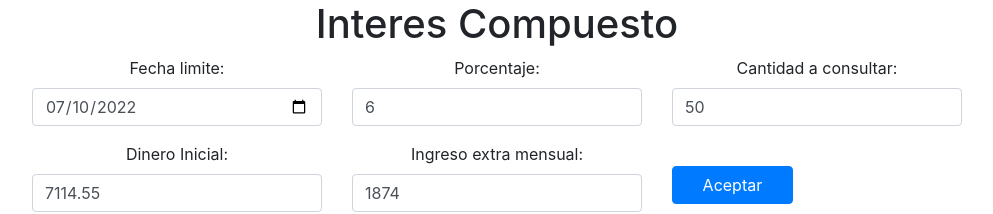
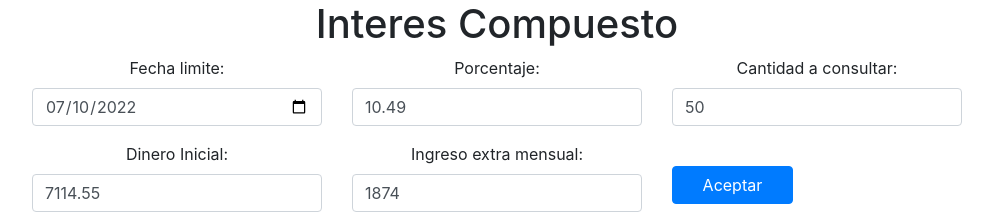
Before and after one commit to alfredoperaltag/interes-compuesto, a React (Create React App) app in the folder inversion/: page / in a window 1280 px wide. Shown: the top 214 px of the page, without its empty margins (143-1136 px from the left). Built offline with nearby package versions, Linux system fonts and the light colour scheme.

Commit message:
input with 3 decimals.

```diff
--- a/inversion/src/components/chartForm/chartForm.js
+++ b/inversion/src/components/chartForm/chartForm.js
@@ -6,7 +6,7 @@ class ChartForm extends Component {
     state = {
         calendario: "2022-07-10",
         dineroInicial: 7114.55,
-        porcentaje: 6,
+        porcentaje: 10.49,
         ingresoExtraMensual: 1874,
         cantidadConsultar: 50
     }
@@ -36,14 +36,14 @@ class ChartForm extends Component {
                 <div className="row justify-content-center">
                     <div className="col-sm-12 col-md-3">
                         <Input type="date" id="calendario" value={this.state.calendario} onChange={this.handleInputChange}>Fecha limite: </Input>
-                        <Input type="number" min="0" step="0.01" id="dineroInicial" value={this.state.dineroInicial} onChange={this.handleInputChange}>Dinero Inicial: </Input>
+                        <Input type="number" min="0" step="0.001" id="dineroInicial" value={this.state.dineroInicial} onChange={this.handleInputChange}>Dinero Inicial: </Input>
                     </div>
                     <div className="col-sm-12 col-md-3">
-                        <Input type="number" min="0" step="0.01" id="porcentaje" value={this.state.porcentaje} onChange={this.handleInputChange}>Porcentaje: </Input>
-                        <Input type="number" min="0" step="0.01" id="ingresoExtraMensual" value={this.state.ingresoExtraMensual} onChange={this.handleInputChange}>Ingreso extra mensual: </Input>
+                        <Input type="number" min="0" step="0.001" id="porcentaje" value={this.state.porcentaje} onChange={this.handleInputChange}>Porcentaje: </Input>
+                        <Input type="number" min="0" step="0.001" id="ingresoExtraMensual" value={this.state.ingresoExtraMensual} onChange={this.handleInputChange}>Ingreso extra mensual: </Input>
                     </div>
                     <div className="col-sm-12 col-md-3">
-                        <Input type="number" min="0" step="0.01" id="cantidadConsultar" value={this.state.cantidadConsultar} onChange={this.handleInputChange}>Cantidad a consultar: </Input>
+                        <Input type="number" min="0" step="0.001" id="cantidadConsultar" value={this.state.cantidadConsultar} onChange={this.handleInputChange}>Cantidad a consultar: </Input>
                         <button type="submit" className="col-sm-3 col-md-5 btn btn-primary float-left mt-4">Aceptar</button>
                     </div>
                 </div>
```
